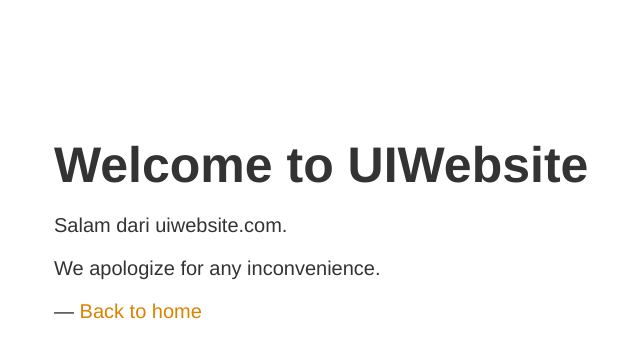
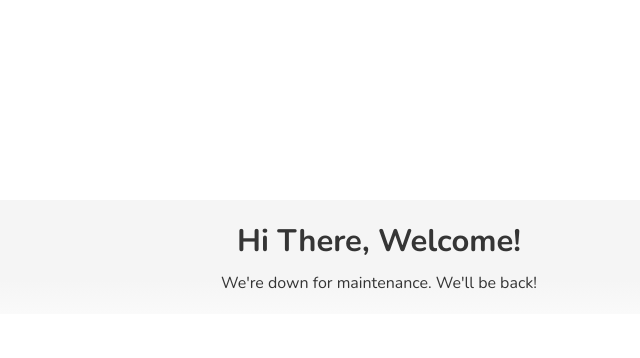
Before and after one commit to halwadel/uw, a plain HTML site: page index.html in a window 1280 px wide. Shown: the whole page, without its empty margins (261-901 px from the left). Drawn offline with nearby package versions, Linux system fonts and the light colour scheme.

Commit message:
update index file

```diff
--- a/index.html
+++ b/index.html
@@ -1 +1 @@
-<!DOCTYPE html><html><head><meta name="robots" content="noindex,nofollow" /><title>Welcome to UIWebsite</title><meta http-equiv="Content-Type" content="text/html; charset=UTF-8"><meta name="viewport" content="width=device-width, initial-scale=1" /><style type="text/css">body { text-align: center; padding: 10%; font: 20px Helvetica, sans-serif; color: #333; }h1 { font-size: 50px; margin: 0; }article { display: block; text-align: left; max-width: 650px; margin: 0 auto; }a { color: #dc8100; text-decoration: none; }a:hover { color: #333; text-decoration: none; }@media only screen and (max-width : 480px) {h1 { font-size: 40px; }}</style></head><body><article><h1>Welcome to UIWebsite</h1><p>Salam dari uiwebsite.com.</p><p>We apologize for any inconvenience.</p><p id="signature">&mdash; <a href="/">Back to home</a></p></article></body></html>
+<!DOCTYPE html><html><head><meta charset="UTF-8"><meta name="viewport" content="width=device-width, initial-scale=1.0"><meta http-equiv="X-UA-Compatible" content="ie=edge"><meta http-equiv="cache-control" content="max-age=0" /><meta http-equiv="cache-control" content="no-cache" /><meta http-equiv="expires" content="0" /><meta http-equiv="pragma" content="no-cache" /><title>Hi There, Welcome!</title><link href="https://fonts.googleapis.com/css?family=Nunito:400,700" rel="stylesheet"><style>html{font-size: 62.5%;}body{margin: 0;padding: 0;font-size: 1.6rem;color: #353535;}.container {background: linear-gradient(to top, #fafafa, #f5f5f5 30%);background-repeat: no-repeat;padding: 0 1rem 0;}h1,h3{font-family: 'Nunito', sans-serif;text-align: center;margin: 0;padding: 0;}h1{margin: 20rem 0 1rem;padding-top: 2rem;font-size: 3.1rem;}h3{padding-bottom: 2rem;font-weight: normal;font-size: 1.6rem;}</style></head><body><div class="container"><h1>Hi There, Welcome!</h1><h3>We're down for maintenance. We'll be back!</h3></div></body></html>
```
Also changed, not shown: 1 other file.
